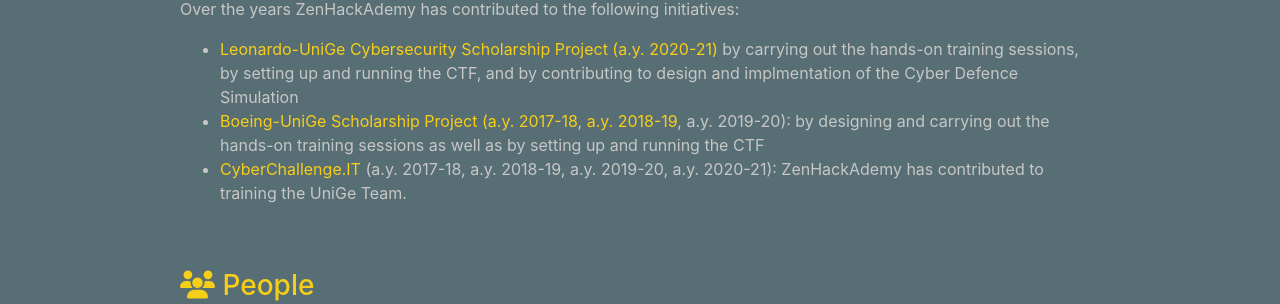
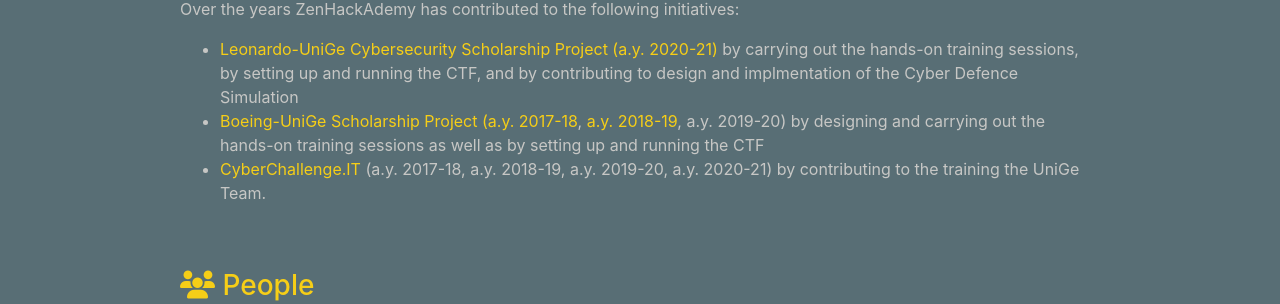
Before and after one commit to alessandroarmando/ZenHackAdemy, a Jekyll site: the page built from index.html, in a window 1280 px wide. Shown: the part 1136-1440 px from the top of the page. Built offline with Jekyll 4.4.1, drawn with Linux system fonts in a browser that asks for light colours; nearby versions of some CDN libraries; comment, search, counter and statistics services are not loaded.

Commit message:
*** empty log message ***

```diff
--- a/index.html
+++ b/index.html
@@ -61,8 +61,8 @@
             Over the years ZenHackAdemy has contributed to the following initiatives:</p>
 	    <ul>
 	      <li><a href="https://alessandroarmando.github.io/leonardo-unige-cyber/">Leonardo-UniGe Cybersecurity Scholarship Project (a.y. 2020-21)</a> by carrying out the hands-on training sessions, by setting up and running the CTF, and by contributing to design and implmentation of the Cyber Defence Simulation</li>
-	      <li><a href="">Boeing-UniGe Scholarship Project (<a href="https://csec.it/events/boeing-ctf/index">a.y. 2017-18</a>, <a href="https://csec.it/events/boeing-ctf-2018/index">a.y. 2018-19</a>, a.y. 2019-20): by designing and carrying out the hands-on training sessions as well as by setting up and running the CTF</li>
-	      <li><a href="https://cyberchallenge.it/">CyberChallenge.IT</a> (a.y. 2017-18, a.y. 2018-19, a.y. 2019-20, a.y. 2020-21): ZenHackAdemy has contributed to training the UniGe Team.</li>
+	      <li><a href="">Boeing-UniGe Scholarship Project (<a href="https://csec.it/events/boeing-ctf/index">a.y. 2017-18</a>, <a href="https://csec.it/events/boeing-ctf-2018/index">a.y. 2018-19</a>, a.y. 2019-20) by designing and carrying out the hands-on training sessions as well as by setting up and running the CTF</li>
+	      <li><a href="https://cyberchallenge.it/">CyberChallenge.IT</a> (a.y. 2017-18, a.y. 2018-19, a.y. 2019-20, a.y. 2020-21) by contributing to the training the UniGe Team.</li>
 
         </div>
     </div>
```
